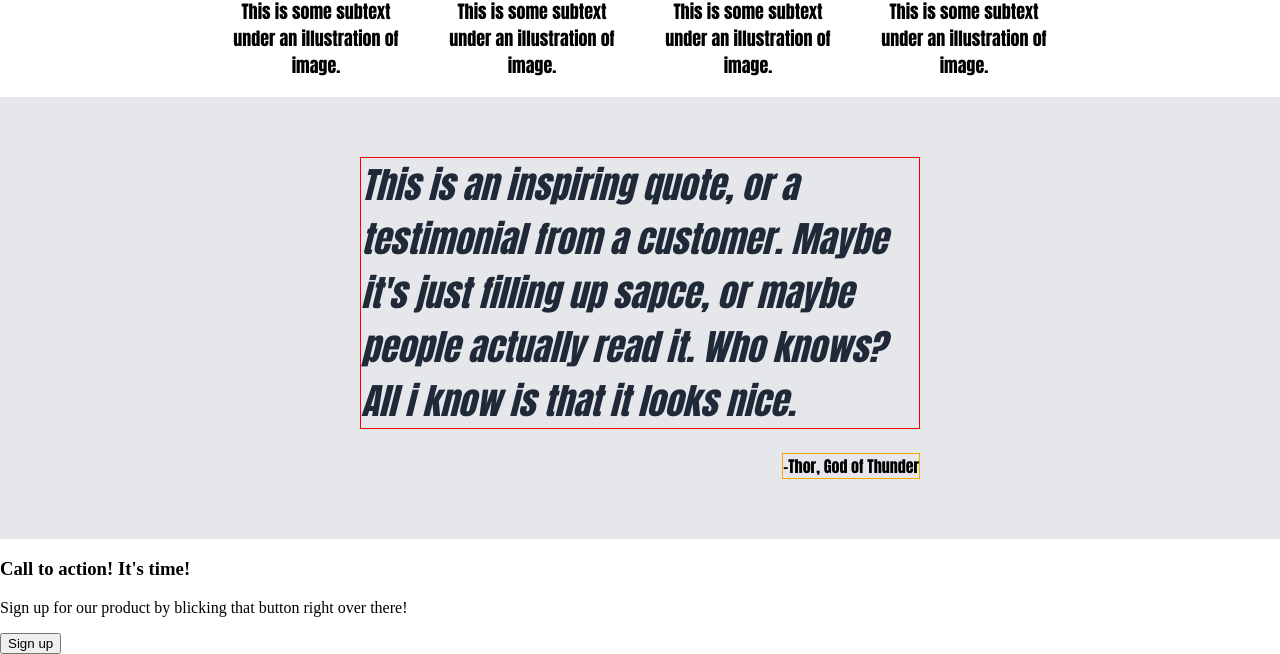
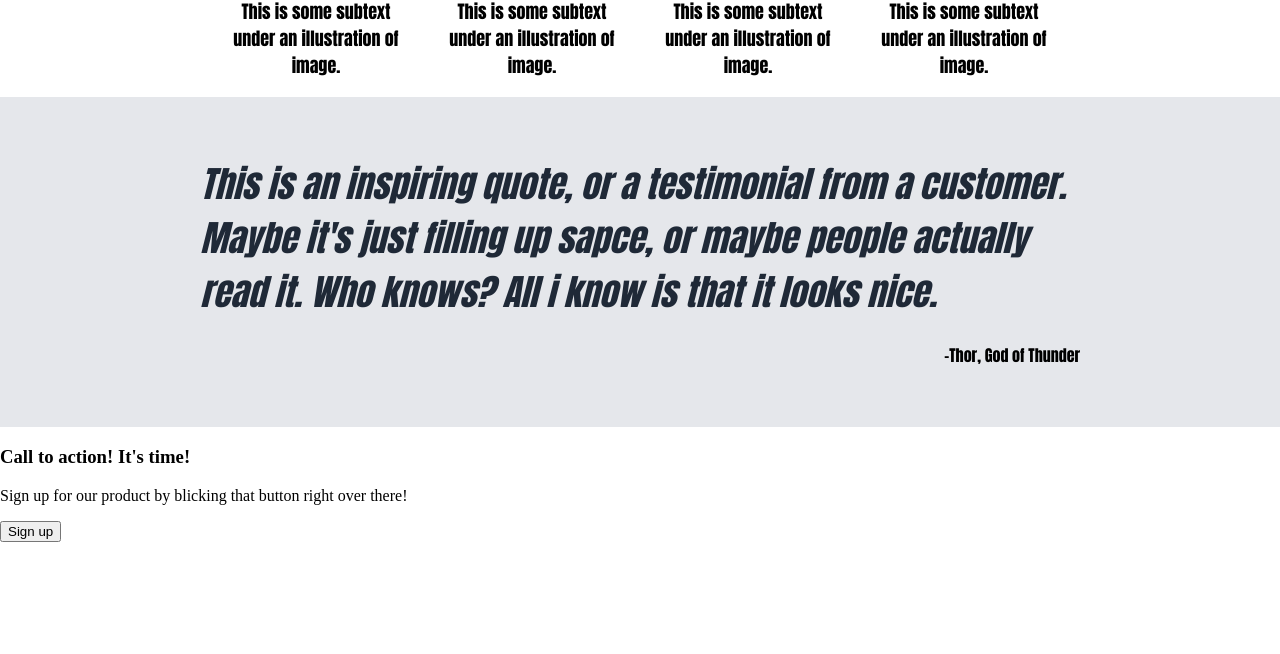
Before and after one commit to MihaitaBustea/Landing-page, a plain HTML site: page index.html in a window 1280 px wide. Shown: the part 761-1415 px from the top of the page. After the commit the page ends 1303 px from the top, so only its background shows below. Drawn offline with Linux system fonts and the light colour scheme.

Commit message:
Remove the text borders and redefine the margins of the 3rd section

```diff
--- a/style.css
+++ b/style.css
@@ -152,22 +152,20 @@ a {
 }
 
 .third-section > h1 {
-    margin-left: 360px;
-    margin-right: 360px;
+    margin-left: 200px;
+    margin-right: 200px;
     color: #1F2937;
     font-family:Impact, Haettenschweiler, 'Arial Narrow Bold', sans-serif;
     font-size: 36px;
     font-style: oblique;
     font-weight: 100;
     margin-top: 60px;
-    border: 1px solid red;
 }
 
 .third-section > p {
     align-self: flex-end;
-    margin-right: 360px;
+    margin-right: 200px;
     margin-top: 0;
-    border: 1px solid orange;
     font-family: Impact, Haettenschweiler, 'Arial Narrow Bold', sans-serif;
     font-size: 16px;
     font-weight: 600;
```
